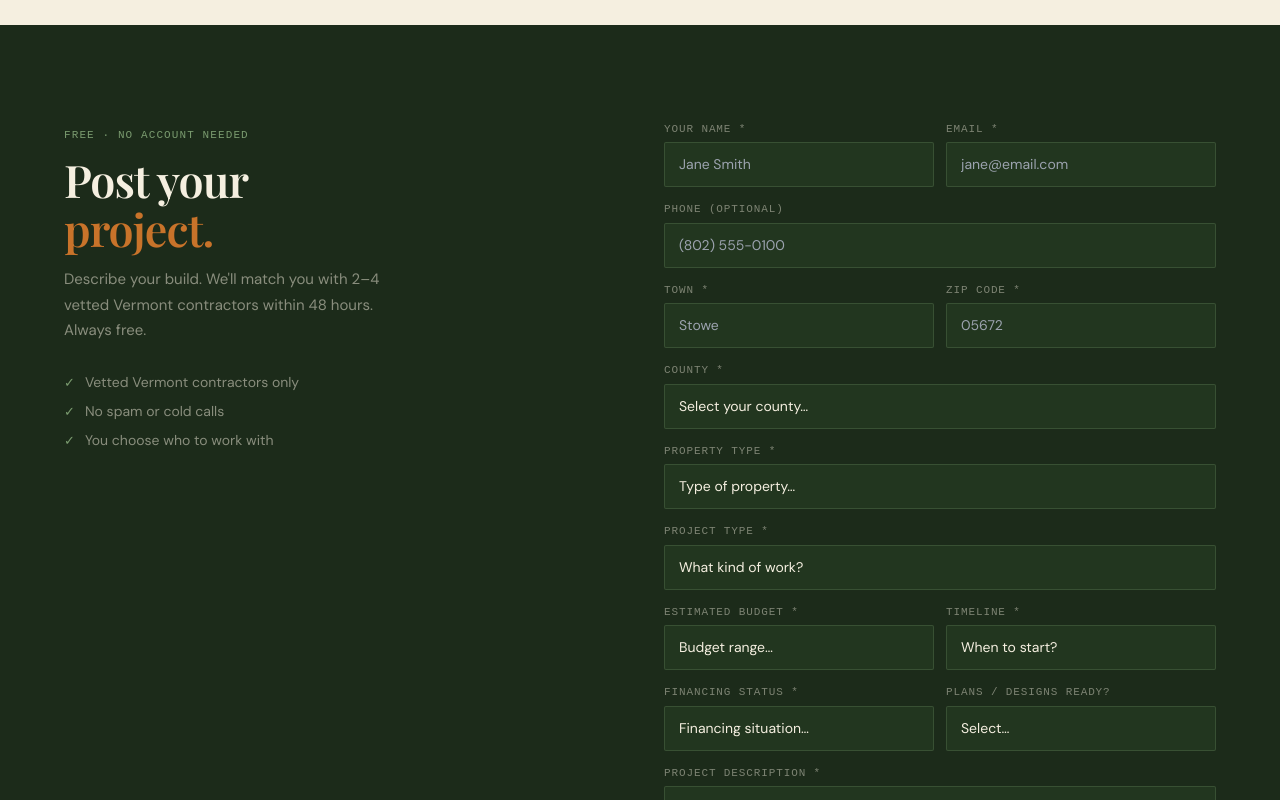
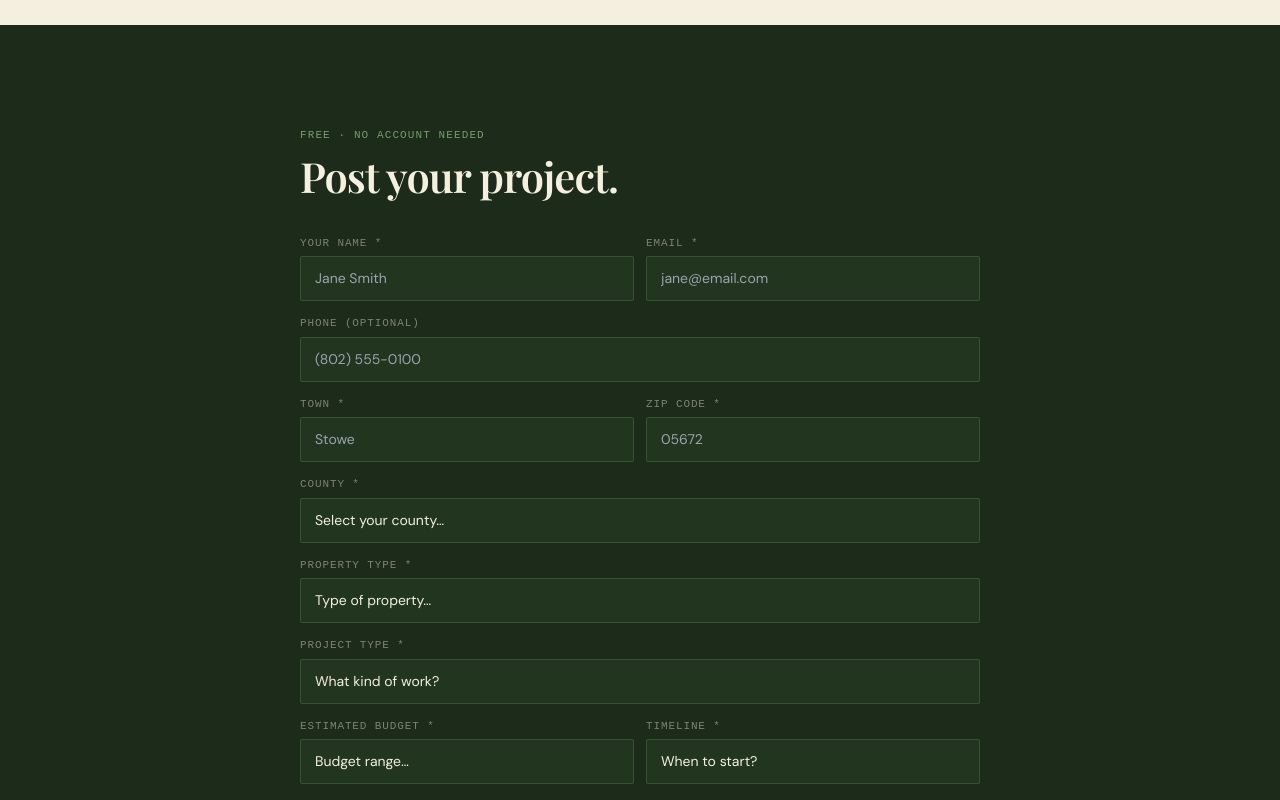
Before and after one commit to alderprojects/alder-projects-site, a Next.js app: page / in a window 1280 px wide. Shown: the part 2680-3480 px from the top of the page. Built offline with nearby package versions, Linux system fonts and the light colour scheme.

Commit message:
Update SubmitProject.tsx

```diff
--- a/src/components/SubmitProject.tsx
+++ b/src/components/SubmitProject.tsx
@@ -15,13 +15,15 @@ type F = {
 }
 const EMPTY:F = {homeownerName:'',email:'',phone:'',town:'',zipCode:'',county:'',propertyType:'',category:'',budgetBand:'',timeline:'',financingStatus:'',plansReady:'',description:''}
 
-const B: React.CSSProperties = {width:'100%',backgroundColor:'rgba(45,74,42,0.4)',border:'1px solid rgba(122,155,111,0.25)',borderRadius:'2px',padding:'11px 14px',fontSize:'14px',color:'#F5EFE0',outline:'none',fontFamily:"'DM Sans',system-ui,sans-serif",boxSizing:'border-box'}
-const L: React.CSSProperties = {display:'block',fontSize:'11px',fontFamily:'monospace',textTransform:'uppercase',letterSpacing:'0.08em',color:'rgba(245,239,224,0.45)',marginBottom:'5px'}
+const B: React.CSSProperties = {width:'100%',backgroundColor:'rgba(45,74,42,0.4)',border:'1px solid rgba(122,155,111,0.25)',borderRadius:'2px',padding:'11px 14px',fontSize:'14px',color:'#F5EFE0',outline:'none',fontFamily:"'DM Sans',system-ui,sans-serif",boxSizing:'border-box' as const}
+const L: React.CSSProperties = {display:'block',fontSize:'11px',fontFamily:'monospace',textTransform:'uppercase' as const,letterSpacing:'0.08em',color:'rgba(245,239,224,0.45)',marginBottom:'5px'}
 
 export default function SubmitProject() {
   const [form,setForm] = useState<F>(EMPTY)
   const [status,setStatus] = useState<'idle'|'submitting'|'success'|'error'>('idle')
-  const set = (k:keyof F) => (e:React.ChangeEvent<HTMLInputElement|HTMLSelectElement|HTMLTextAreaElement>) => setForm(p=>({...p,[k]:e.target.value}))
+
+  const set = (k:keyof F) => (e:React.ChangeEvent<HTMLInputElement|HTMLSelectElement|HTMLTextAreaElement>) =>
+    setForm(p=>({...p,[k]:e.target.value}))
 
   const submit = async (e:React.FormEvent) => {
     e.preventDefault(); setStatus('submitting')
@@ -42,8 +44,12 @@ export default function SubmitProject() {
     </section>
   )
 
-  const Row2 = ({children}:{children:React.ReactNode}) => <div style={{display:'grid',gridTemplateColumns:'repeat(auto-fit,minmax(200px,1fr))',gap:'12px'}}>{children}</div>
-  const Field = ({label,req,children}:{label:string;req?:boolean;children:React.ReactNode}) => <div><label style={L}>{label}{req?' *':''}</label>{children}</div>
+  const Row2 = ({children}:{children:React.ReactNode}) => (
+    <div style={{display:'grid',gridTemplateColumns:'repeat(auto-fit,minmax(200px,1fr))',gap:'12px'}}>{children}</div>
+  )
+  const Field = ({label,req,children}:{label:string;req?:boolean;children:React.ReactNode}) => (
+    <div><label style={L}>{label}{req?' *':''}</label>{children}</div>
+  )
   const Sel = ({val,onChange,placeholder,opts}:{val:string;onChange:any;placeholder:string;opts:string[]}) => (
     <select required value={val} onChange={onChange} style={{...B,appearance:'none' as const}}>
       <option value="" disabled>{placeholder}</option>
@@ -52,19 +58,18 @@ export default function SubmitProject() {
   )
 
   return (
-    <section id="submit-project" style={{padding:'clamp(56px,8vw,96px) 24px',backgroundColor:'#1C2B1A'}}>
-      <div style={{maxWidth:'1152px',margin:'0 auto',display:'grid',gridTemplateColumns:'repeat(auto-fit,minmax(min(100%,340px),1fr))',gap:'48px',alignItems:'start'}}>
-        <div style={{position:'relative'}}>
+    <section id="submit-project" style={{backgroundColor:'#1C2B1A',padding:'clamp(56px,8vw,96px) 24px'}}>
+      <div style={{maxWidth:'680px',margin:'0 auto'}}>
+
+        {/* Header */}
+        <div style={{marginBottom:'36px'}}>
           <span style={{fontSize:'11px',fontFamily:'monospace',textTransform:'uppercase',letterSpacing:'0.1em',color:'#7A9B6F'}}>Free · No Account Needed</span>
-          <h2 style={{fontFamily:"'Playfair Display',Georgia,serif",fontSize:'clamp(1.8rem,4vw,2.8rem)',fontWeight:600,color:'#F5EFE0',lineHeight:1.1,marginTop:'10px',marginBottom:'14px'}}>Post your<br/><em style={{color:'#C8732A',fontStyle:'normal'}}>project.</em></h2>
-          <p style={{color:'rgba(245,239,224,0.5)',fontSize:'15px',lineHeight:1.7,maxWidth:'360px',marginBottom:'28px'}}>{"Describe your build. We'll match you with 2–4 vetted Vermont contractors within 48 hours. Always free."}</p>
-          {['Vetted Vermont contractors only','No spam or cold calls','You choose who to work with'].map(t=>(
-            <div key={t} style={{display:'flex',alignItems:'center',gap:'10px',marginBottom:'8px'}}>
-              <span style={{color:'#7A9B6F',fontSize:'13px'}}>&#10003;</span>
-              <span style={{color:'rgba(245,239,224,0.5)',fontSize:'14px'}}>{t}</span>
-            </div>
-          ))}
+          <h2 style={{fontFamily:"'Playfair Display',Georgia,serif",fontSize:'clamp(1.8rem,4vw,2.6rem)',fontWeight:600,color:'#F5EFE0',lineHeight:1.1,marginTop:'8px',marginBottom:'0'}}>
+            Post your project.
+          </h2>
         </div>
+
+        {/* Form */}
         <form onSubmit={submit} style={{display:'flex',flexDirection:'column',gap:'14px'}}>
           <Row2>
             <Field label="Your Name" req><input required type="text" placeholder="Jane Smith" value={form.homeownerName} onChange={set('homeownerName')} style={B}/></Field>
@@ -98,7 +103,7 @@ export default function SubmitProject() {
             <textarea required rows={5} placeholder="Describe your project — scope, key details, site conditions, any special requirements…" value={form.description} onChange={set('description')} style={{...B,resize:'vertical'}}/>
           </Field>
           <button type="submit" disabled={status==='submitting'} style={{padding:'15px 28px',backgroundColor:status==='submitting'?'rgba(200,115,42,0.5)':'#C8732A',color:'#FAF7F2',fontWeight:600,fontSize:'14px',border:'none',borderRadius:'2px',cursor:status==='submitting'?'not-allowed':'pointer',fontFamily:"'DM Sans',system-ui,sans-serif",marginTop:'4px'}}>
-            {status==='submitting' ? 'Submitting…' : 'Submit Project & Get Matched →'}
+            {status==='submitting' ? 'Submitting…' : 'Submit Project →'}
           </button>
           {status==='error' && <p style={{color:'#E87B7B',fontSize:'12px',fontFamily:'monospace',marginTop:'4px'}}>Something went wrong. Email hello@alderprojects.com directly.</p>}
           <p style={{color:'rgba(245,239,224,0.2)',fontSize:'11px',fontFamily:'monospace',marginTop:'4px'}}>Your info is only shared with matched contractors.</p>
```
